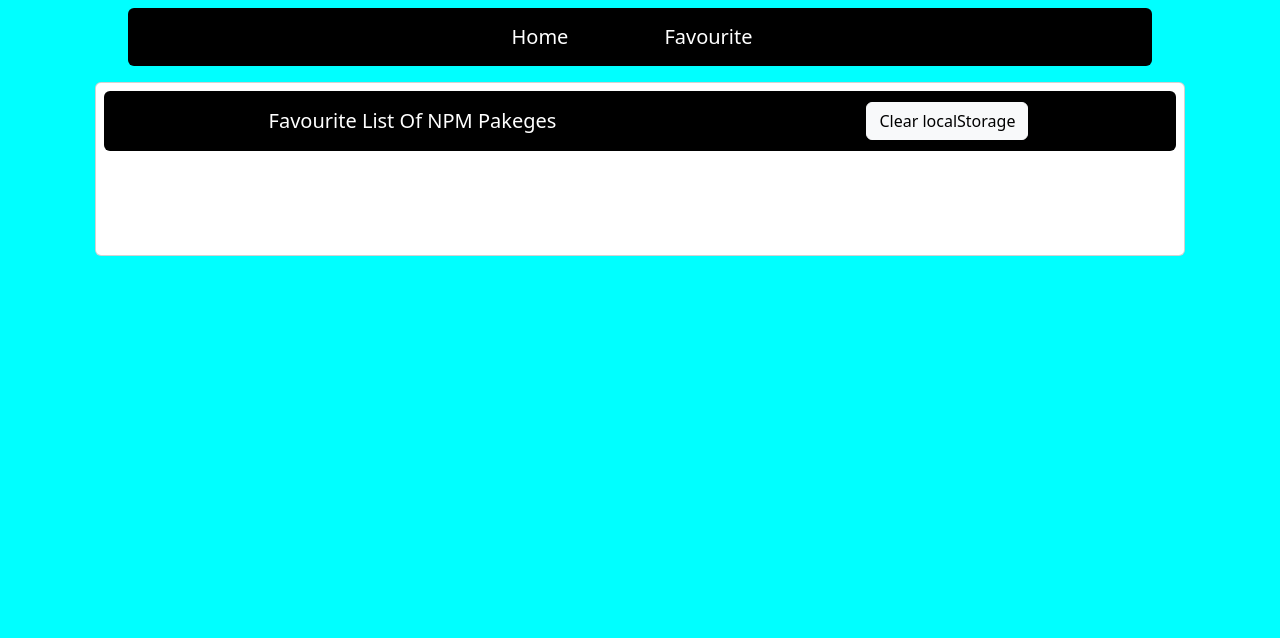
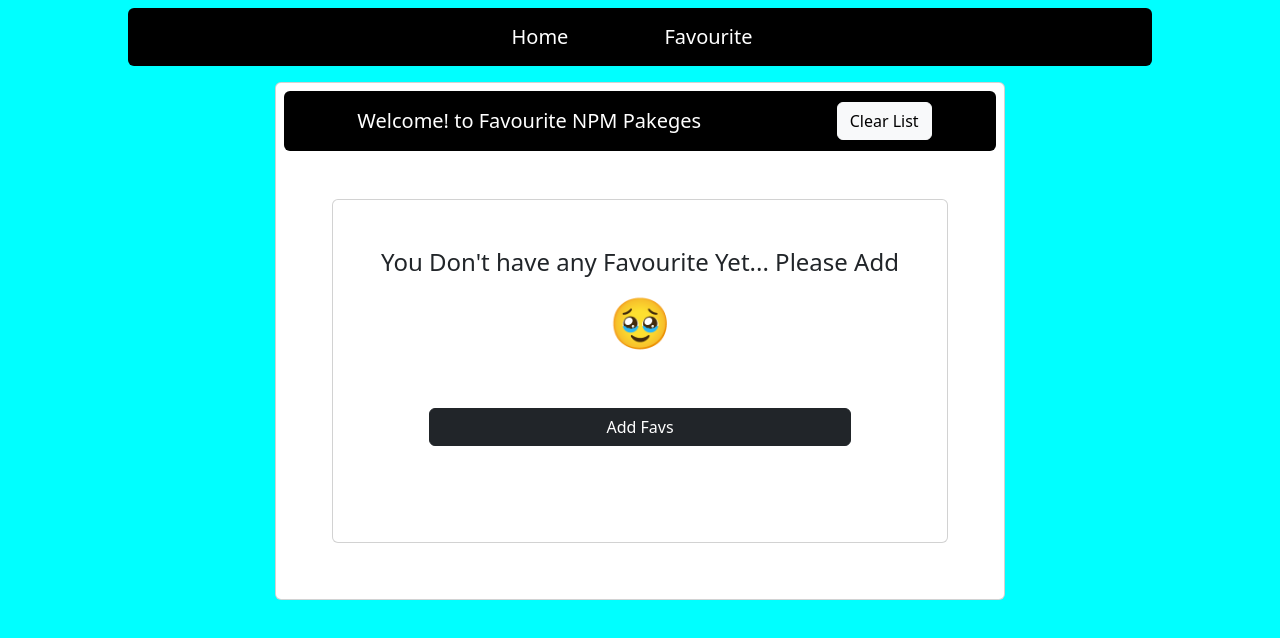
Before and after one commit to abhishekraj00/betalatic, a React (Create React App) app: page /favourite in a window 1280 px wide. Shown: the top 638 px of the page. Built offline with nearby package versions, Linux system fonts and the light colour scheme.

Commit message:
Final Done

```diff
--- a/src/components/Favourite.js
+++ b/src/components/Favourite.js
@@ -1,4 +1,5 @@
 import React, { useContext } from "react";
+import { Link } from "react-router-dom";
 import { PakagesStore } from "../App";
 import { getFavList } from "../utils/commonFunction";
 import Display from "./Display";
@@ -20,15 +21,25 @@
             className="p-2 m-2 card"
             style={{ backgroundColor: "black", color: "white" }}
           >
-            Favourite List Of NPM Pakeges
+            Welcome! to Favourite NPM Pakeges
           </h5>
-          <button href="/" className="btn btn-light " onClick={handleClear}>
-            Clear localStorage
-          </button>
+          <a href="/" className="btn btn-light m-2" onClick={handleClear}>
+            Clear List
+          </a>
         </div>
 
         {/* function is passing the favourite list array only */}
-        <Display displayData={getFavList(store)} />
+        {getFavList(store)[0] ? (
+          <Display displayData={getFavList(store)} />
+        ) : (
+          <div className="card m-5 p-5">
+            <h4>You Don't have any Favourite Yet... Please Add</h4>
+            <span className="emoji">🥹</span>
+            <Link className="btn btn-dark m-5" to="/">
+              Add Favs
+            </Link>
+          </div>
+        )}
       </div>
     </>
   );
--- a/src/index.css
+++ b/src/index.css
@@ -32,6 +32,10 @@
 
   flex-direction: row;
   background-color: black;
+}
+
+.emoji{
+  font-size: 50px;
 }
 
 @media (min-width: 100px) {
```
